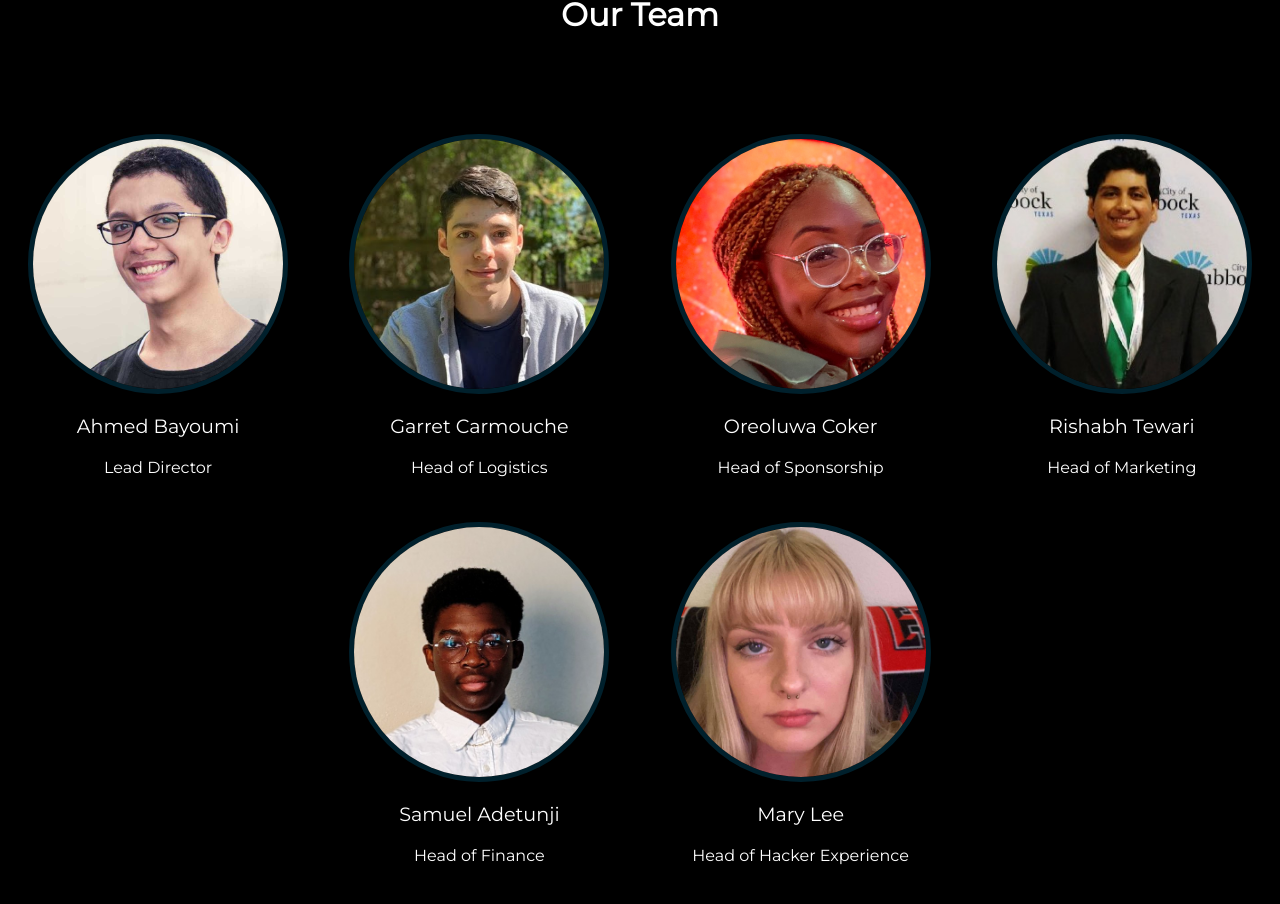
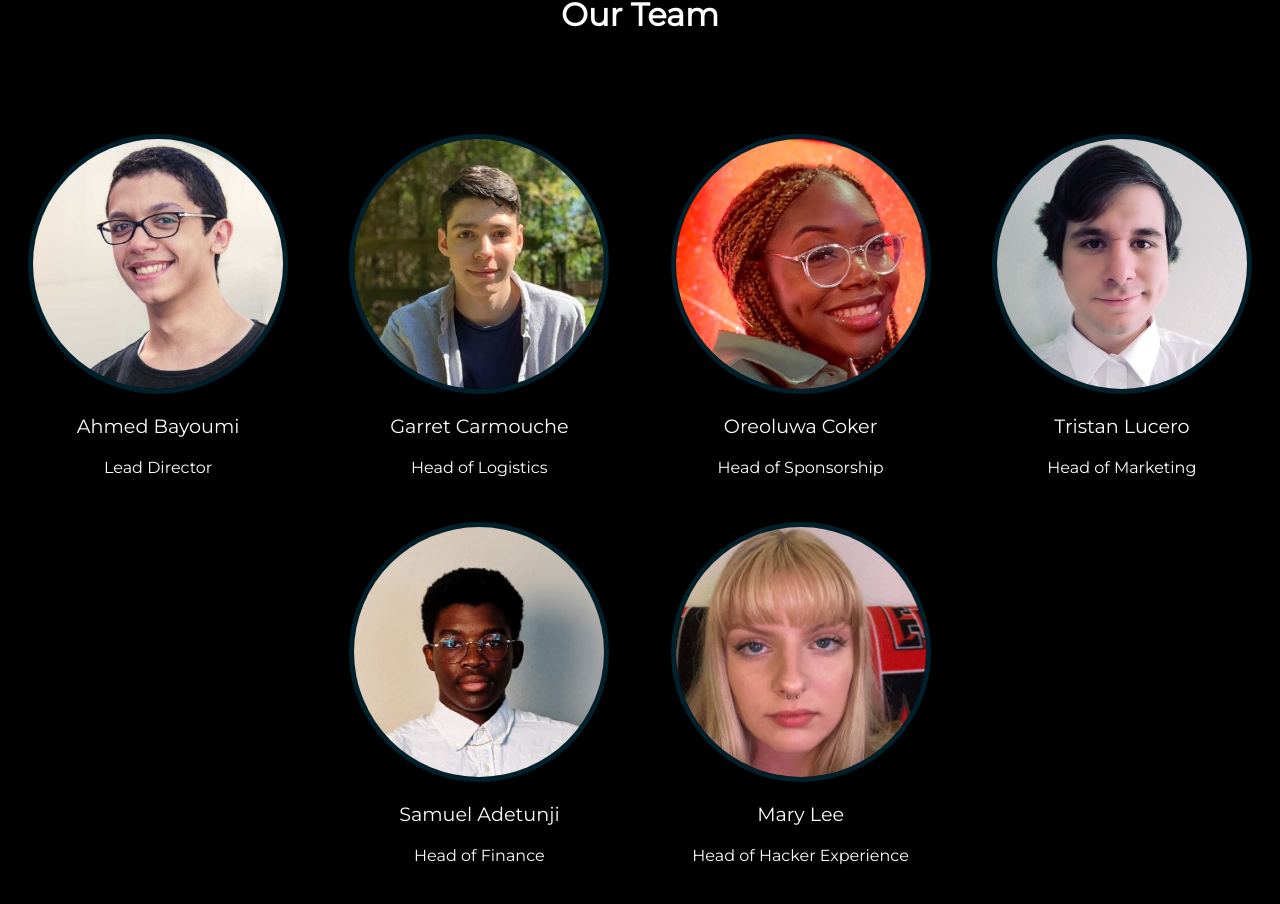
Before and after one commit to ShreyeshArangath/HackWesTX-Official-Repo, a React (Create React App) app: page / in a window 1280 px wide. Shown: the part 5917-6821 px from the top of the page. Built offline with nearby package versions, Linux system fonts and the light colour scheme.

Commit message:
Add tristan

```diff
--- a/src/components/OurTeam.js
+++ b/src/components/OurTeam.js
@@ -2,7 +2,7 @@ import React, { Component } from "react";
 import Ahmed from "../assets/ahmed.jpg";
 import Oreoluwa from "../assets/oreoluwa.jpg";
 import Garret from "../assets/garret.png";
-import Rishabh from "../assets/rishabh.jpg";
+import Tristan from "../assets/tristan.jpg";
 import Samuel from "../assets/samuel.jpeg";
 import Mary from "../assets/Mary.jpg";
 import "../css/our-team.css";
@@ -18,7 +18,7 @@ export class AboutUs extends Component {
         <div className="team-container">
           <div className="team-1 ">
             <img src={Ahmed} alt="Director" />
-            <p className="title glitch" data-text="Our Team">
+            <p className="title glitch" data-text="Ahmed Bayoumi">
               Ahmed Bayoumi
             </p>
             <p>Lead Director</p>
@@ -43,10 +43,10 @@ export class AboutUs extends Component {
           </div>
 
           <div className="team-4">
-            <img src={Rishabh} alt="Marketing" />
-            <p className="title glitch" data-text="Esteban Washington">
+            <img src={Tristan} alt="Marketing" />
+            <p className="title glitch" data-text="Tristan Lucero">
               {" "}
-              Rishabh Tewari
+              Tristan Lucero
             </p>
             <p>Head of Marketing</p>
           </div>
```
Also changed, not shown: src/assets/oreoluwa.jpeg (deleted), src/assets/tristan.jpg (added).
